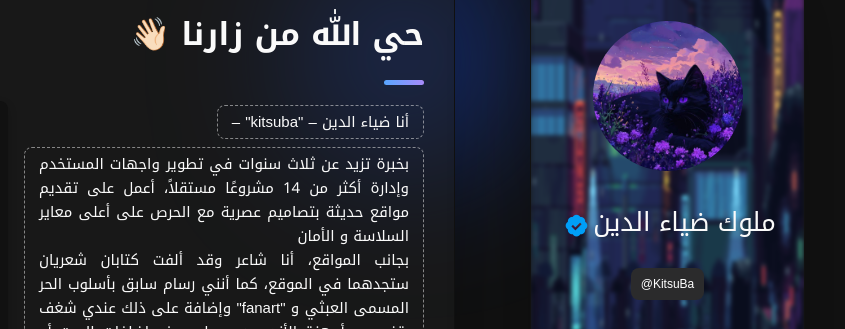
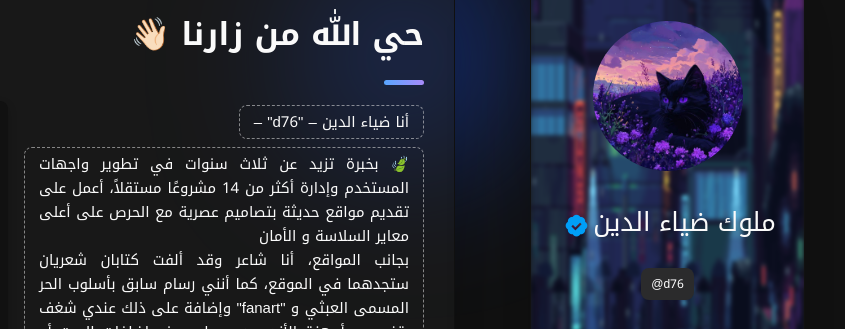
Before and after one commit to 0xdya/kitsuba, a plain HTML site: page index.html in a window 1280 px wide. Shown: the part 153-482 px from the top of the page, 435-1280 px from the left. Drawn offline with nearby package versions, Linux system fonts and the light colour scheme; no server answers; a script that the page names is missing; files whose address does not match are found by name; a web font is replaced by a local one.

Commit message:
Update index.html

```diff
--- a/index.html
+++ b/index.html
@@ -4,7 +4,7 @@
 <head>
 	<meta charset="UTF-8">
 	<meta name="viewport" content="width=device-width, initial-scale=1.0">
-	<title>dyaa edin | KitsuBa</title>
+	<title>dyaa edin | d76</title>
 	<meta name="description" content="الموقع الرسمي و الأساسي الخاص ب: -ملوك ضياء الدين- ">
 	<meta name="keywords" content="dyaa edin, devo63, kitsuba, vercel, ضياء الدين, ملوك ضياء الدين">
 	<meta name="author" content="dyaa edin">
@@ -24,7 +24,7 @@
 	<script src="https://cdnjs.cloudflare.com/ajax/libs/three.js/r128/three.min.js"></script>
 	<link href="https://unpkg.com/aos@2.3.1/dist/aos.css" rel="stylesheet">
 	<link href="https://fonts.googleapis.com/css2?family=Playpen+Sans&display=swap" rel="stylesheet">
-	<link rel="canonical" href="https://kitsuba.vercel.app">
+	<link rel="canonical" href="https://d76.vercel.app">
 </head>
 
 <body>
@@ -42,7 +42,7 @@
 					<i class='bx bxs-badge-check'></i>
 					</span>
 					</h1>
-					<p dir="ltr" class="title">@KitsuBa</p>
+					<p dir="ltr" class="title">@d76</p>
 				</div>
 				<button class="info-more-btn" data-sidebar-btn> <span>Show Contacts</span>
 				<i class='bx bx-transfer-alt'></i>
@@ -156,12 +156,12 @@
 							</header>
 						<section  class="about-text">
  <div data-aos-duration="1000" data-aos-delay="500" data-aos="fade-up"class="border2">
-							<p >  أنا ضياء الدين – "kitsuba" –
+							<p >  أنا ضياء الدين – "d76" –
  </p>
 </div>
  <div data-aos-duration="1000" data-aos-delay="800" data-aos="fade-up"class="border">
 							<p >
-							  بخبرة تزيد عن ثلاث سنوات في تطوير واجهات المستخدم وإدارة أكثر من 14 مشروعًا  مستقلاً، أعمل على تقديم مواقع حديثة بتصاميم عصرية مع الحرص على أعلى معاير السلاسة و الأمان </p>
+							🍃  بخبرة تزيد عن ثلاث سنوات في تطوير واجهات المستخدم وإدارة أكثر من 14 مشروعًا  مستقلاً، أعمل على تقديم مواقع حديثة بتصاميم عصرية مع الحرص على أعلى معاير السلاسة و الأمان </p>
 							<p>
 							  بجانب المواقع، أنا شاعر وقد ألفت كتابان شعريان ستجدهما في الموقع، كما أنني رسام سابق بأسلوب الحر المسمى العبثي و "fanart" وإضافة على ذلك عندي شغف بتخصيص أجهزة الأندرويد، سواء بصنع إضافات الروت أو تعديل على رومات الأندرويد لتحقيق تجربة فريدة</p>
 					</div>
```
